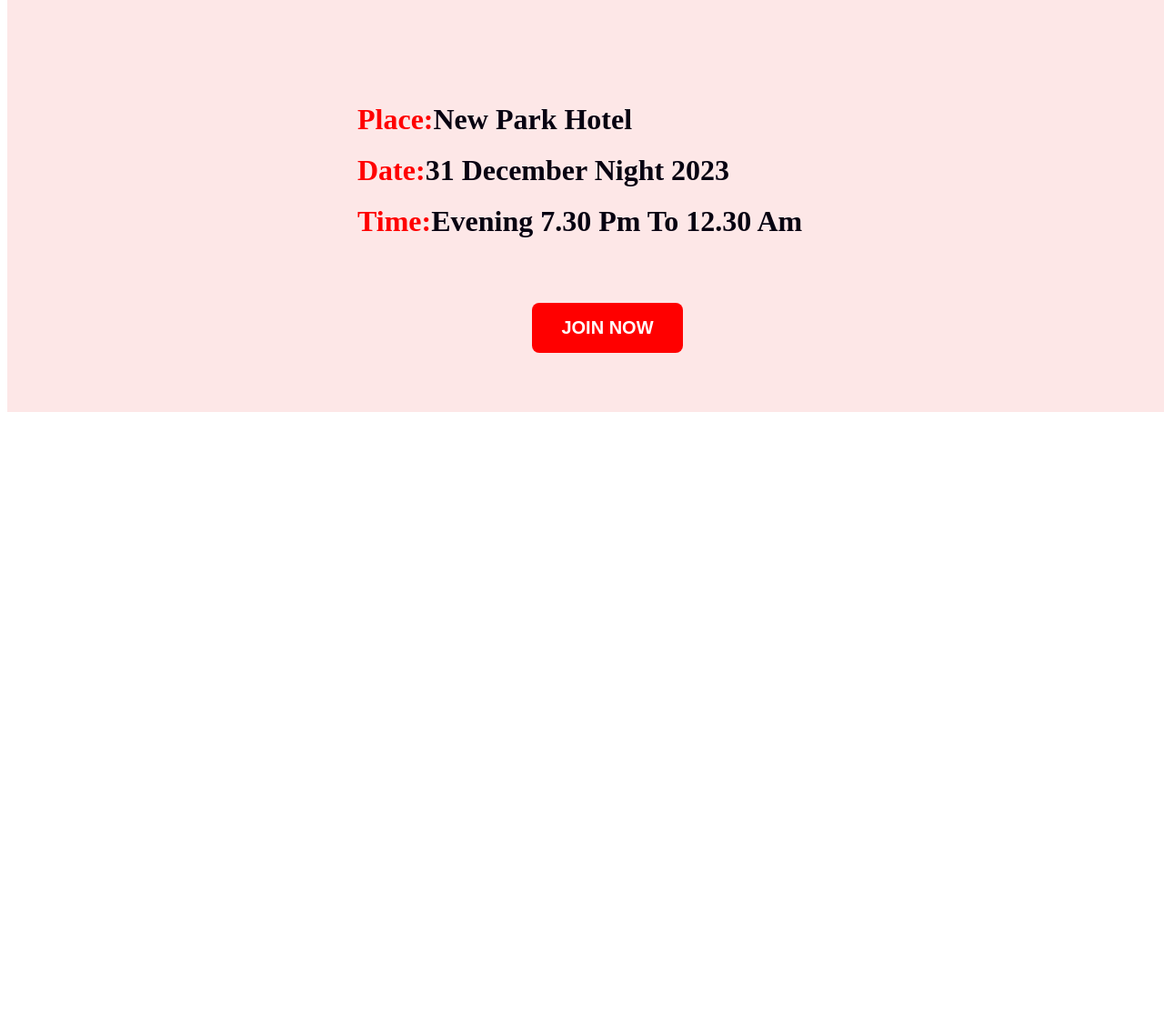
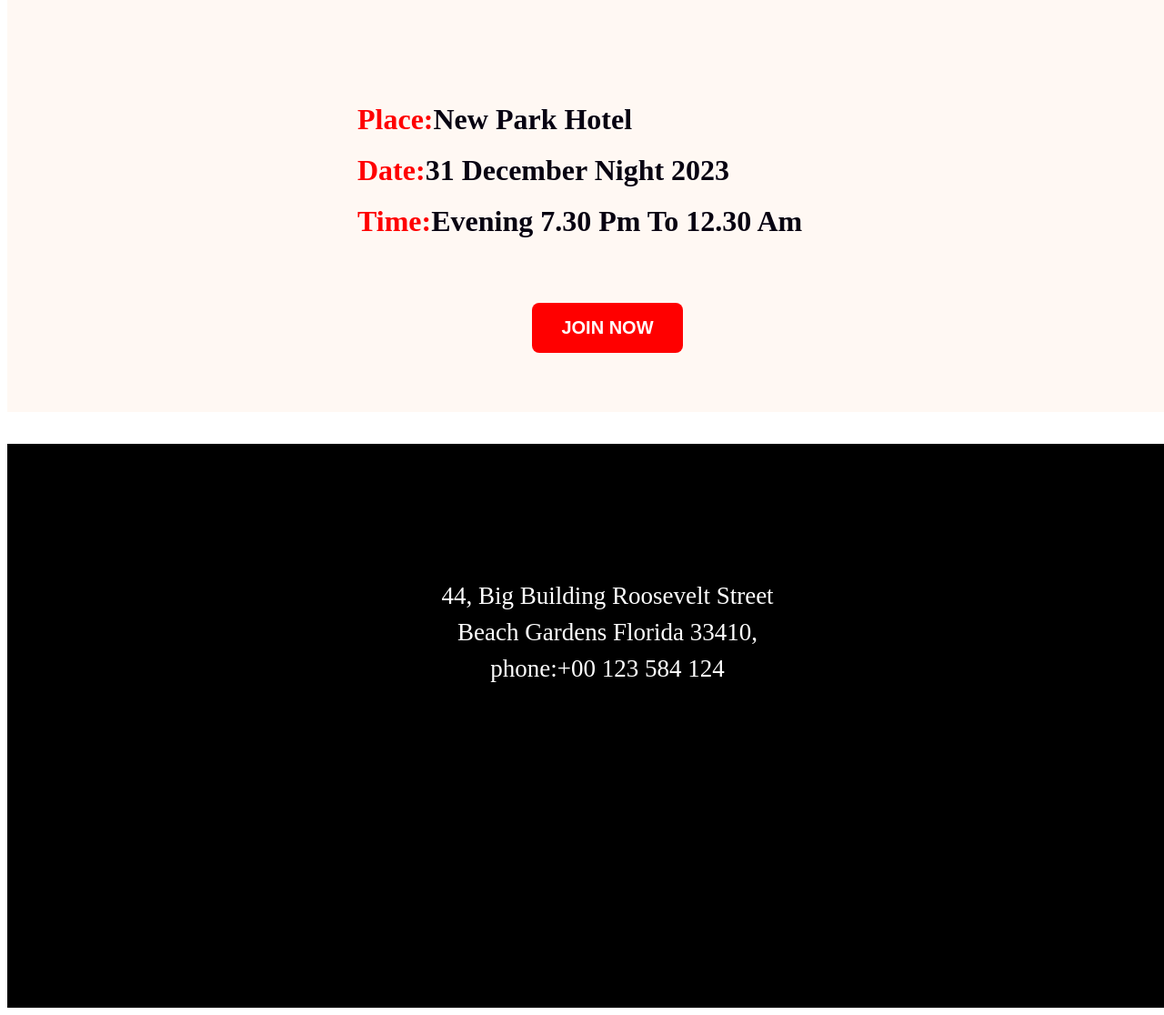
Before and after one commit to akhi12345678/Assignment, a plain HTML site: page index.html in a window 1280 px wide. Shown: the part 2598-3714 px from the top of the page at 91% size. Before the commit the page ends 3086 px from the top, so only its background shows below. Drawn offline with Linux system fonts and the light colour scheme.

Commit message:
finished footer

```diff
--- a/index.html
+++ b/index.html
@@ -33,10 +33,13 @@
         </div>
 
     </main>
+
     <footer>
-        <div class="footer-title">
+       <div class="title-footer">
+        <p class="last-part">44, Big Building Roosevelt Street <br>
+            Beach Gardens Florida 33410,<br> phone:+00 123 584 124</p>
 
-        </div>
+       </div>
     </footer>
 
 </body>
--- a/style.css
+++ b/style.css
@@ -79,7 +79,7 @@ background-color:linear-gradient(90deg, #070211 0%, rgba(7, 2, 17, 0.00) 100%);;
 .about{
     width: 1320px;
     height: 482px;
-   background:	rgb(253, 231, 231);
+   background:#FFF8F3;
     padding: 120px 0px 0px 0px;
    margin:0 auto;
 
@@ -118,6 +118,19 @@ padding: 16px 32px 16px 32px;
 margin: 0 auto;
 display: flex;
 }
-.footer-title{
-    background: #070211;
+.title-footer{
+    width: 1320px;
+    height: 500px;
+    background-color: black;
+    margin: 0 auto;
+    padding: 120px 0px 0px 0px;
+    display: flex;
 }
+.last-part{
+    color: white;
+    text-align: center;
+    font-size: 27px;
+    font-weight: 500px;
+    line-height: 40px;
+    width: 100%;
+}
```
